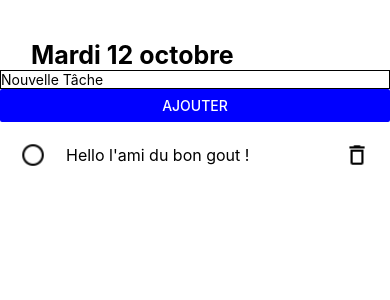
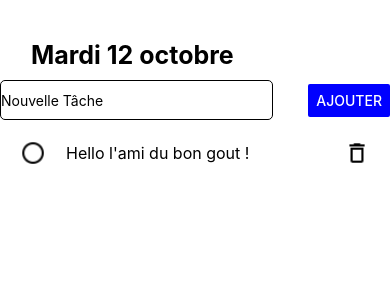
Before and after one commit to JulienMulle/todolist, a React Native app: screen / in a window 390 px wide. Shown: the top 300 px of the page. Built offline with nearby package versions, Linux system fonts and the light colour scheme.

Commit message:
mise en forme de TaskForm

```diff
--- a/src/screens/tasks/TaskForm.js
+++ b/src/screens/tasks/TaskForm.js
@@ -13,7 +13,9 @@ export default function TaskForm() {
     }
 
     return (
-        <View>
+        <View
+        style={styles.container}
+        >
             <TextInput
             style={styles.input}
             onChangeText={onChangeText}
@@ -30,8 +32,19 @@ export default function TaskForm() {
 }
 
 const styles = StyleSheet.create({
+    container:{
+        flexDirection:"row",
+        justifyContent:"space-between",
+        alignItems:"center",
+        marginTop: 10
+        //mon padding stope mon app, chercher une solution
+        //paddingHorizontal:"20",
+    },
     input:{
         borderColor:"black",
-        borderWidth:1,
+        borderWidth: 1,
+        borderRadius: 5,
+        width: "70%",
+        height: 40
     },
 })
```
